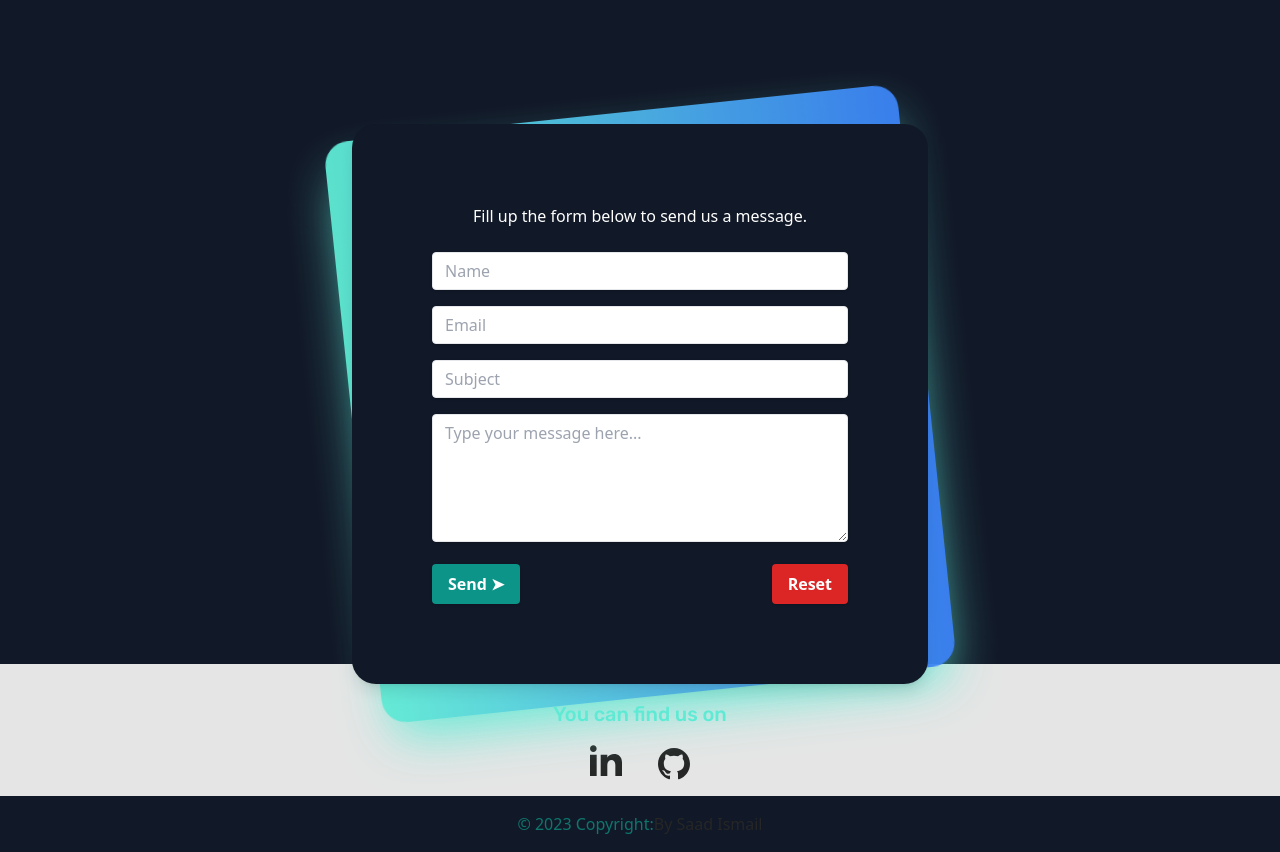
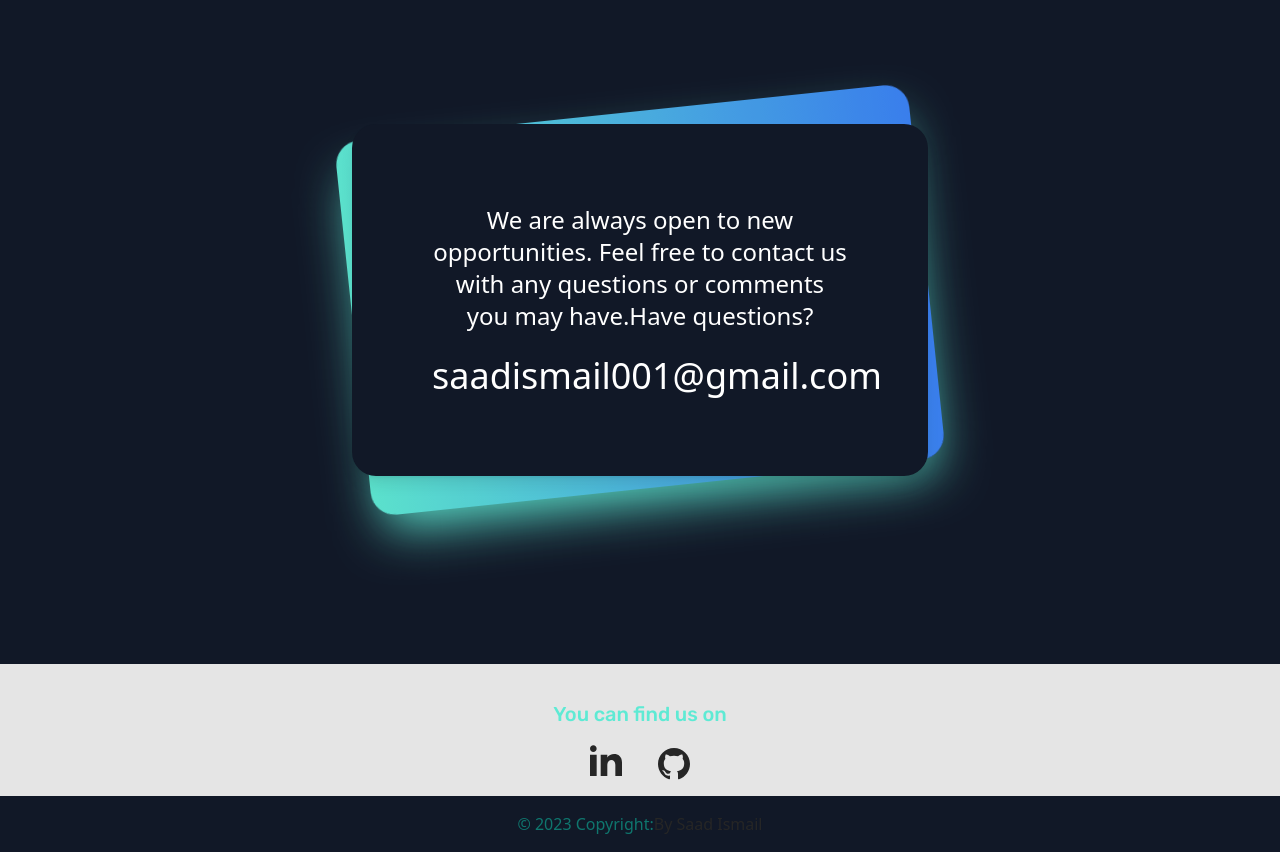
Before and after one commit to saadismail01/Portfolio, a React (Vite) app: page / in a window 1280 px wide. Shown: the part 2580-3432 px from the top of the page. Built offline with nearby package versions, Linux system fonts and the light colour scheme.

Commit message:
update on about,projects,contacts files

```diff
--- a/src/pages/About.tsx
+++ b/src/pages/About.tsx
@@ -1,9 +1,9 @@
-import React from "react";
-import { co, pexel } from "../../assets";
+import React, { useRef } from "react";
+import { pexel } from "../../assets";
 
 const About = () => {
   return (
-    <div className="bg-gray-900">
+    <div id="about" className="bg-gray-900">
       <div className="w-full h-screen container mx-auto py-24 px-4 sm:px-6 lg:px-8 space-y-24">
         <div>
           <span className="sm:text-5xl flex items-center justify-center w-full lg:text-7xl font-extrabold text-teal-300 ">
--- a/src/pages/Contacts.tsx
+++ b/src/pages/Contacts.tsx
@@ -2,60 +2,25 @@ import React from "react";
 
 const Contacts = () => {
   return (
-    <div className="w-full h-screen">
+    <div id="contacts" className="w-full h-screen">
       <div className="  bg-gray-900 py-6 flex flex-col justify-center sm:py-12">
         <h1 className="sm:text-5xl pb-16 w-full h-[20%] flex items-start justify-center text-teal-300 fontText lg:text-7xl mb-16">
           Contact Us!
         </h1>
         <div className="relative py-3 sm:max-w-xl sm:mx-auto">
           <div className="absolute inset-0 bg-gradient-to-r from-teal-300 to-blue-500  transform -skew-y-6 sm:skew-y-0 sm:-rotate-6 sm:rounded-3xl shadow-teal-300 shadow-2xl animate-pulse"></div>
-          <div className="text-white relative px-4 py-10 bg-gray-900 shadow-lg sm:rounded-3xl sm:p-20">
-            <div className="text-center pb-6">
-              <p className="text-white">
-                Fill up the form below to send us a message.
+          <div className="text-white relative px-8 py-16 bg-gray-900 shadow-lg sm:rounded-3xl sm:p-20">
+            <div className="text-center flex flex-col space-y-6">
+              <p className="text-white text-2xl">
+                We are always open to new opportunities. Feel free to contact us
+                with any questions or comments you may have.Have questions?
+              </p>
+              <p className="text-4xl">
+                <a href="mailto:saadismail001@gmail.com">
+                  saadismail001@gmail.com
+                </a>
               </p>
             </div>
-
-            <form>
-              <input
-                className="shadow mb-4 appearance-none border rounded w-full py-2 px-3 text-teal-700 leading-tight focus:outline-none focus:shadow-outline"
-                type="text"
-                placeholder="Name"
-                name="name"
-              />
-
-              <input
-                className="shadow mb-4 appearance-none border rounded w-full py-2 px-3 text-teal-700 leading-tight focus:outline-none focus:shadow-outline"
-                type="email"
-                placeholder="Email"
-                name="email"
-              />
-
-              <input
-                className="shadow mb-4 appearance-none border rounded w-full py-2 px-3 text-teal-700 leading-tight focus:outline-none focus:shadow-outline"
-                type="text"
-                placeholder="Subject"
-                name="_subject"
-              />
-
-              <textarea
-                className="shadow mb-4 min-h-0 appearance-none border rounded h-32 w-full py-2 px-3 text-teal-700 leading-tight focus:outline-none focus:shadow-outline"
-                placeholder="Type your message here..."
-                name="message"
-              ></textarea>
-
-              <div className="flex justify-between">
-                <input
-                  className="shadow bg-teal-600 hover:bg-teal-700 text-white font-bold py-2 px-4 rounded focus:outline-none focus:shadow-outline"
-                  type="submit"
-                  value="Send ➤"
-                />
-                <input
-                  className="shadow bg-red-600 hover:bg-red-700 text-white font-bold py-2 px-4 rounded focus:outline-none focus:shadow-outline"
-                  type="reset"
-                />
-              </div>
-            </form>
           </div>
         </div>
       </div>
--- a/src/pages/Home.tsx
+++ b/src/pages/Home.tsx
@@ -15,7 +15,10 @@ const Home = () => {
   }
 
   return (
-    <div className=" px-24 flex items-center justify-center h-screen w-full -mt-10 sm:flex sm:flex-row sm:justify-between sm:items-center">
+    <div
+      id="home"
+      className=" px-24 flex items-center justify-center h-screen w-full -mt-10 sm:flex sm:flex-row sm:justify-between sm:items-center"
+    >
       <div className="flex justify-center items-center w-full h-full flex-col space-y-12 ">
         <span className="text-teal-300 text-5xl lg:text-7xl fontText ">
           Hi..
--- a/src/pages/Projects.tsx
+++ b/src/pages/Projects.tsx
@@ -3,7 +3,10 @@ import { bank, co, kime } from "../../assets";
 
 const Projects = () => {
   return (
-    <div className="flex flex-col w-full h-screen items-center justify-center px-24">
+    <div
+      id="projects"
+      className="flex flex-col w-full h-screen items-center justify-center px-24"
+    >
       <div className="sm:text-5xl pb-16 w-full h-[20%] flex items-start justify-center text-teal-300 fontText lg:text-7xl">
         Some Of My Project
       </div>
```
